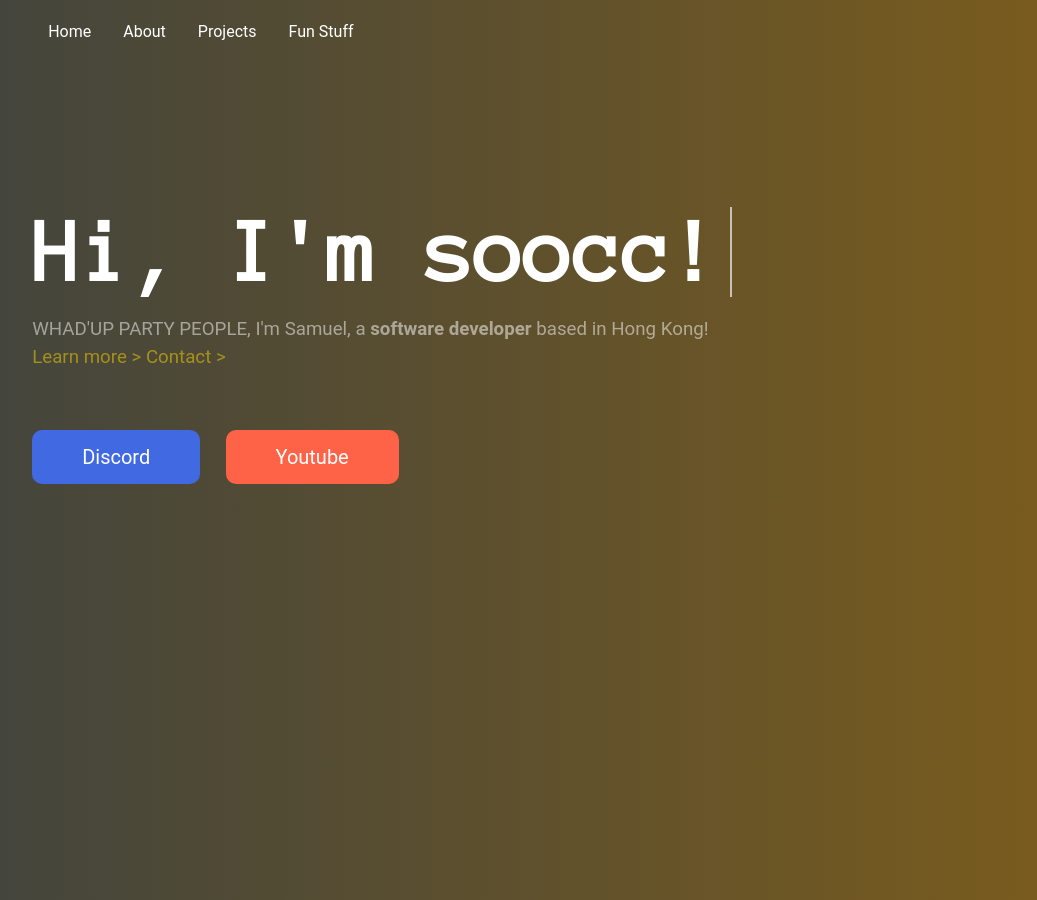
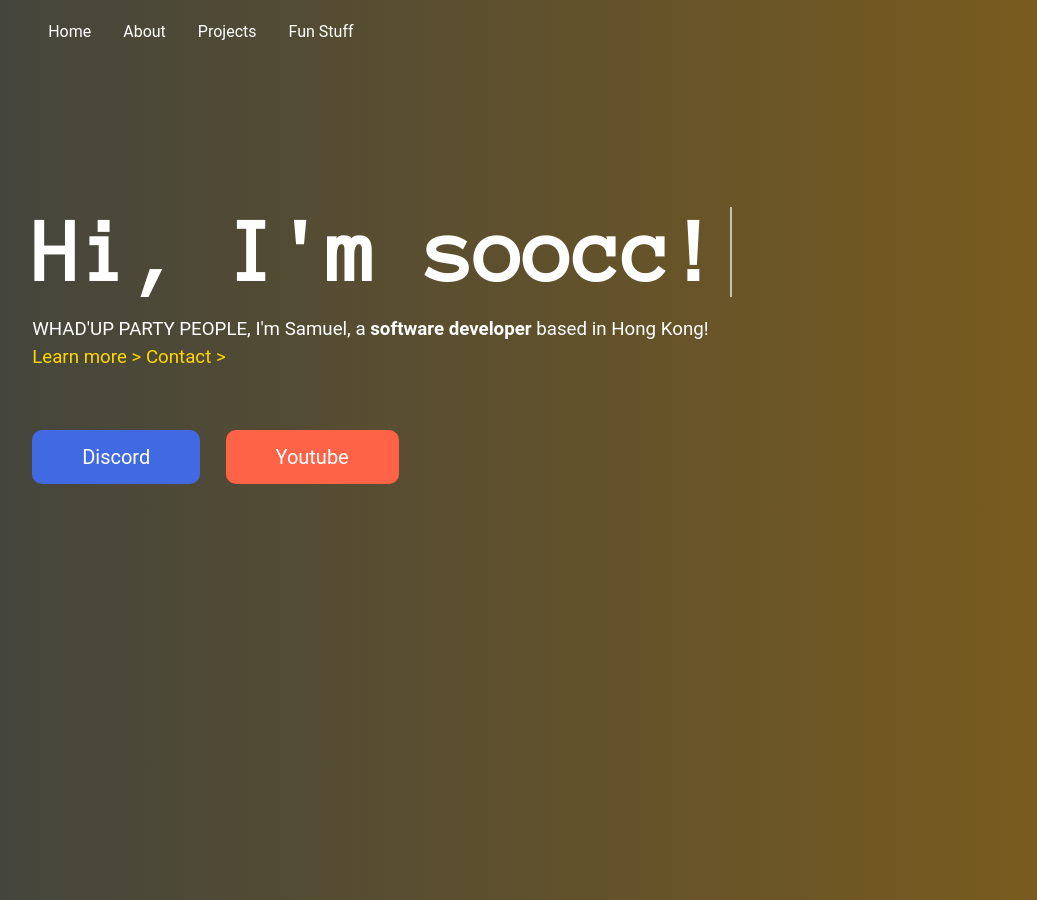
Before and after one commit to soocc/sooccsocks2, a Jekyll site: the page built from index.html, in a window 1280 px wide. Shown: the whole page, without its empty margins (39-1076 px from the left). Built offline with Jekyll 4.4.1, drawn with Linux system fonts in a browser that asks for light colours; some web fonts are replaced.

Commit message:
Update index.html

```diff
--- a/index.html
+++ b/index.html
@@ -64,13 +64,11 @@ layout: default
         font-weight: normal;
         line-height: 150%;
         margin-left: 5%;
-        opacity: 50%;
       }
 
       #link {
         color: gold;
         text-decoration: none;
-        opacity: 100% !important;
       }
 
       #discord-btn {
@@ -92,7 +90,7 @@ layout: default
 
       <h3>
         WHAD'UP PARTY PEOPLE, I'm Samuel, a <strong>software developer</strong> based in Hong Kong!<br>
-        <a id="link" href="soocc.github.io/about">Learn more > </a> <a id="link" href="soocc.github.io/contact">Contact ></a>
+        <a id="link" href="soocc.github.io/about">Learn more ></a> <a id="link" href="soocc.github.io/contact">Contact ></a>
       </h3>
     </div>
 
```
